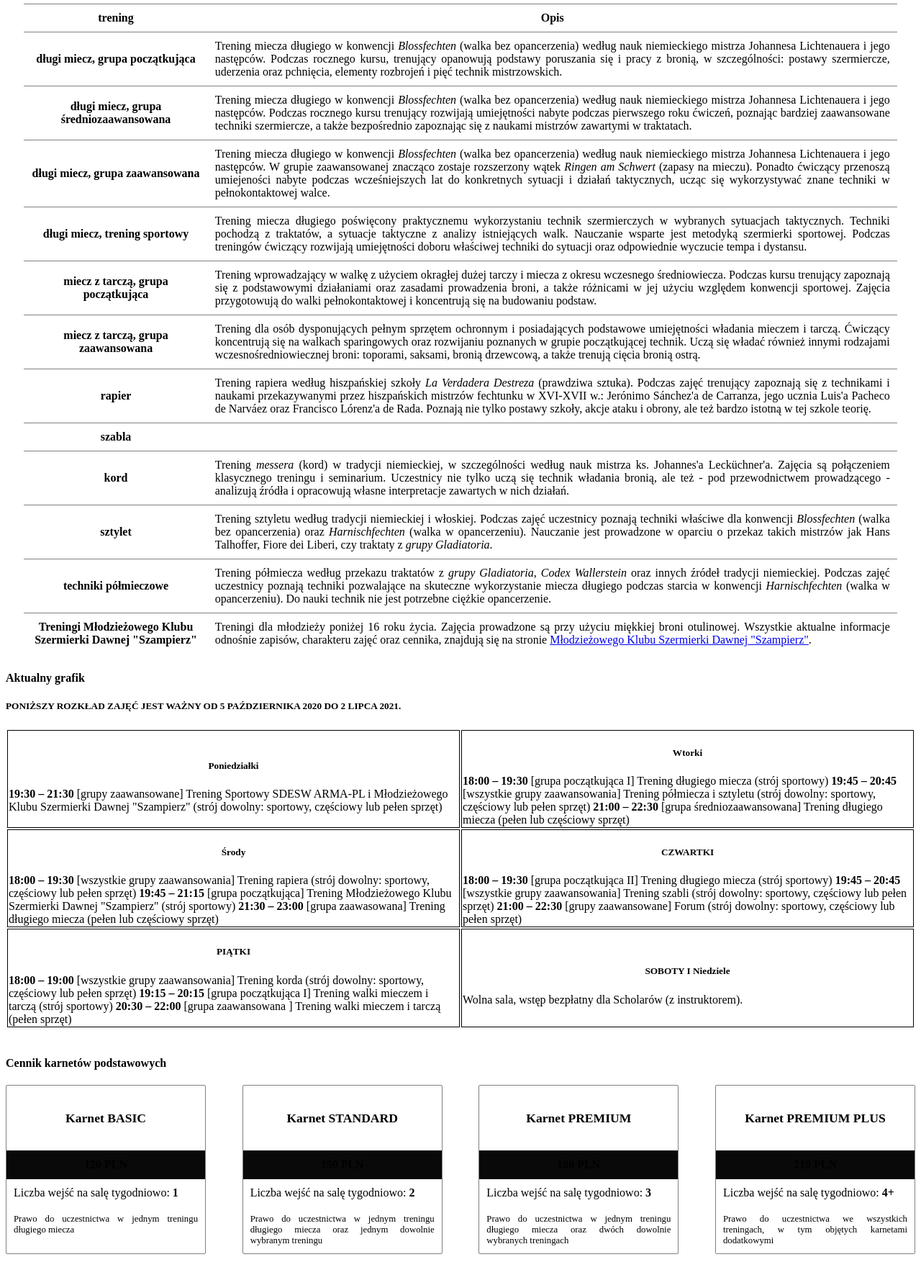
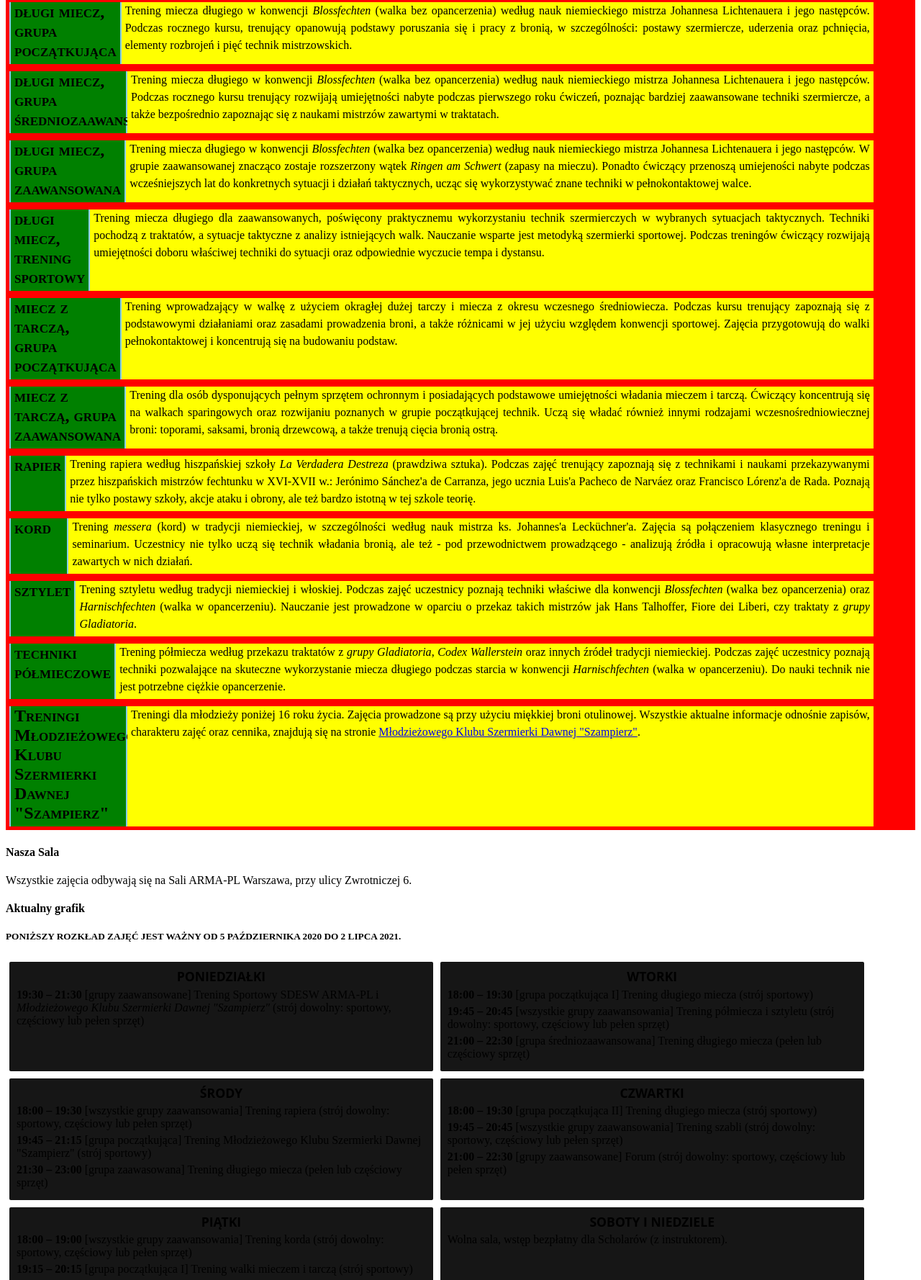
Before and after one commit to Prokop6/HSW-rekrutacja, a plain HTML site: page index.html in a window 1280 px wide. Shown: the part 341-2119 px from the top of the page at 72% size. Drawn offline with Linux system fonts and the light colour scheme.

Commit message:
Develop (#2)
* functional code inserted

* media links corrected

* RWD styles added

* tables redesigned for RWD

* rendering Functions adapted for RWS

```diff
--- a/css/styles.css
+++ b/css/styles.css
@@ -34,7 +34,6 @@
     margin-left: 2%
 }
 .fbInlinePhoto{
-    border:2px solid gray;
     width:150px;
     height:150px;
     flex-basis: 150px;
@@ -108,8 +107,97 @@
     font-size: .8rem;
     text-align: justify;
 }
-.trainingChart td{
-    width: 50%;
-    text-align: left;
-    border: 1px solid black;
+.training_spec {
+    display: flex;
+    flex-direction: row;
+    flex-wrap: wrap;
 }
+.day_spec{
+    background-color: #161616;
+    border-radius: 2px;
+    padding: 10px;
+    margin: 5px;
+    width: 45%;
+}
+.weekday {
+    text-align: center;
+    margin-top: 0;
+    text-transform: uppercase;
+    font-weight: bold;
+    line-height: 1.2;
+    font-family: Open Sans;
+    font-size: 1.1em;
+}
+.day_spec p{
+    margin: 5px 0;
+}
+.instructor_section_styles{
+    background-color: #81d742;
+}
+.instructor_section_styles .fbInlinePhoto {
+    width: 70%;
+    height: auto;
+}
+.training_overview {
+    display: flex;
+    flex-direction: column;
+    flex-wrap: nowrap;
+    background-color:red
+}
+.training_details {
+    display: flex;
+    flex-direction: row;
+    flex-wrap: nowrap;
+    background-color: skyblue;
+    margin: 5px;
+    max-width: 95%;
+}
+.training_name_field {
+    width: 10rem;
+    background-color: green;
+    margin: 0 2px;
+}
+.training_name_field p{
+    font-size: 1.5rem;
+    font-weight: bold;
+    font-variant: small-caps;
+    margin: 0 5px 5px 5px;
+}
+.training_description_field {
+    text-align: justify;
+    background-color: yellow;
+    margin-top: 0;
+    line-height: 1.5rem;
+}
+.training_description_field p{
+    margin: 0 5px 5px 5px;
+}
+@media only screen and (max-width: 450px) {
+    .pricingSection{
+        justify-content: space-around;
+    }
+ .price-card,
+ .pricingSection.additional .price-card,
+ .pricingSection.Svinfylking .price-card {
+    width: 75%;
+
+}
+ .fbInlineTable {
+    flex-direction: column;
+ }
+ .fbInlinePhoto {
+    width: 100%;
+ }
+ .training_spec {
+    flex-direction: column;
+ }
+.day_spec {
+    width: 90%;
+ }
+.training_details {
+    flex-direction: column;
+}
+.training_name_field {
+    width: 75%;
+}
+}
--- a/index.html
+++ b/index.html
@@ -8,6 +8,7 @@
     <script src="js/scripts.js" defer></script>
 </head>
 <body>
+<article>
         <div id="introduction" class="introduction">
             <p class="introductionNote">Mieszkasz w Warszawie i myślisz o rozpoczęciu trenowania DESW? Doskonale - wybierz swój trening i zgłoś się na zajęcia teraz!
             </p>
@@ -25,51 +26,69 @@
                     <div id="mark4TrainingDescriptions"></div>
                 </div>
                 <div id="trainingSchedule">
+    <h4>Nasza Sala</h4>
+    <p>Wszystkie zajęcia odbywają się na Sali ARMA-PL Warszawa, przy ulicy Zwrotniczej 6.</p>
                     <h4>Aktualny grafik</h4>
                     <h5>PONIŻSZY ROZKŁAD ZAJĘĆ JEST WAŻNY OD 5 PAŹDZIERNIKA 2020 DO 2 LIPCA 2021.</h5>
-<table class="trainingChart">
-<tbody>
-<tr>
-<td>
-<h5 style="text-align: center;">Poniedziałki</h5>
-<strong>19:30 – 21:30</strong> [grupy zaawansowane] Trening Sportowy SDESW ARMA-PL i <span style="font-family: inherit; font-size: inherit;">Młodzieżowego Klubu Szermierki Dawnej "Szampierz"  (</span><span style="font-family: inherit; font-size: inherit;">strój dowolny: sportowy, częściowy lub pełen sprzęt)</span></td>
-<td>
-<h5 style="text-align: center;">Wtorki</h5>
-<strong>18:00 – 19:30</strong> [grupa początkująca I] Trening długiego miecza  (strój sportowy)
 
-<strong>19:45 – 20:45</strong> [wszystkie grupy zaawansowania] Trening półmiecza i sztyletu (strój dowolny: sportowy, częściowy lub pełen sprzęt)
-
-<strong>21:00 – 22:30</strong> [grupa średniozaawansowana] Trening długiego miecza (pełen lub częściowy sprzęt)</td>
-</tr>
-<tr>
-<td>
-<h5 style="text-align: center;">Środy</h5>
-<strong>18:00 – 19:30</strong> [wszystkie grupy zaawansowania] Trening rapiera (strój dowolny: sportowy, częściowy lub pełen sprzęt)
-<strong>19:45 – 21:15</strong> [grupa początkująca] Trening <span style="font-family: inherit; font-size: inherit;">Młodzieżowego Klubu Szermierki Dawnej "Szampierz" </span>(strój sportowy)
-
-<strong>21:30 – 23:00</strong> [grupa zaawasowana] Trening długiego miecza  (pełen lub częściowy sprzęt)</td>
-<td>
-<h5 style="text-align: center;">CZWARTKI</h5>
-<strong>18:00 – 19:30</strong> [grupa początkująca II] Trening długiego miecza  (strój sportowy)
-
-<strong>19:45 – 20:45</strong> [wszystkie grupy zaawansowania] Trening szabli (strój dowolny: sportowy, częściowy lub pełen sprzęt)
-
-<strong>21:00 – 22:30</strong> [grupy zaawansowane] Forum (strój dowolny: sportowy, częściowy lub pełen sprzęt)</td>
-</tr>
-<tr>
-<td>
-<h5 style="text-align: center;">PIĄTKI</h5>
-<strong>18:00 – 19:00</strong> [wszystkie grupy zaawansowania] Trening korda (strój dowolny: sportowy, częściowy lub pełen sprzęt)
-
-<strong>19:15 – 20:15</strong> [grupa początkująca I] Trening walki mieczem i tarczą (strój sportowy)
-
-<strong>20:30 – 22:00</strong> [grupa zaawansowana ] Trening walki mieczem i tarczą (pełen sprzęt)</td>
-<td>
-<h5 style="text-align: center;">SOBOTY I Niedziele</h5>
-Wolna sala, wstęp bezpłatny dla Scholarów (z instruktorem).</td>
-</tr>
-</tbody>
-</table>
+                    <div class="training_spec">
+                        <div class="day_spec">
+                            <div class="weekday">
+                                Poniedziałki
+                            </div>
+                            <div class="training_clases">
+                                <p><strong>19:30 – 21:30</strong> [grupy zaawansowane] Trening Sportowy SDESW ARMA-PL i <em>Młodzieżowego Klubu Szermierki Dawnej "Szampierz"</em>  (strój dowolny: sportowy, częściowy lub pełen sprzęt)</p>
+                            </div>
+                        </div>
+                        <div class="day_spec">
+                            <div class="weekday">
+                                Wtorki
+                            </div>
+                            <div class="training_clases">
+                                <p><strong>18:00 – 19:30</strong> [grupa początkująca I] Trening długiego miecza  (strój sportowy)</p>
+                                <p><strong>19:45 – 20:45</strong> [wszystkie grupy zaawansowania] Trening półmiecza i sztyletu (strój dowolny: sportowy, częściowy lub pełen sprzęt)</p>
+                                <p><strong>21:00 – 22:30</strong> [grupa średniozaawansowana] Trening długiego miecza (pełen lub częściowy sprzęt)</p>
+                            </div>
+                        </div>
+                        <div class="day_spec">
+                            <div class="weekday">
+                                Środy
+                            </div>
+                            <div class="training_clases">
+                                <p><strong>18:00 – 19:30</strong> [wszystkie grupy zaawansowania] Trening rapiera (strój dowolny: sportowy, częściowy lub pełen sprzęt)</p>
+                                <p><strong>19:45 – 21:15</strong> [grupa początkująca] Trening <span style="font-family: inherit; font-size: inherit;">Młodzieżowego Klubu Szermierki Dawnej "Szampierz" </span>(strój sportowy)</p>
+                                <p><strong>21:30 – 23:00</strong> [grupa zaawasowana] Trening długiego miecza  (pełen lub częściowy sprzęt)</p>
+                            </div>
+                        </div>
+                        <div class="day_spec">
+                            <div class="weekday">
+                                Czwartki
+                            </div>
+                            <div class="training_clases">
+                                <p><strong>18:00 – 19:30</strong> [grupa początkująca II] Trening długiego miecza  (strój sportowy)</p>
+                                <p><strong>19:45 – 20:45</strong> [wszystkie grupy zaawansowania] Trening szabli (strój dowolny: sportowy, częściowy lub pełen sprzęt)</p>
+                                <p><strong>21:00 – 22:30</strong> [grupy zaawansowane] Forum (strój dowolny: sportowy, częściowy lub pełen sprzęt)</p>
+                            </div>
+                        </div>
+                        <div class="day_spec">
+                            <div class="weekday">
+                                Piątki
+                            </div>
+                            <div class="training_clases">
+                                <p><strong>18:00 – 19:00</strong> [wszystkie grupy zaawansowania] Trening korda (strój dowolny: sportowy, częściowy lub pełen sprzęt)</p>
+                                <p><strong>19:15 – 20:15</strong> [grupa początkująca I] Trening walki mieczem i tarczą (strój sportowy)</p>
+                                <p><strong>20:30 – 22:00</strong> [grupa zaawansowana ] Trening walki mieczem i tarczą (pełen sprzęt)</p>
+                            </div>
+                        </div>
+                        <div class="day_spec">
+                            <div class="weekday">
+                                Soboty i Niedziele
+                            </div>
+                            <div class="training_clases">
+                                <p>Wolna sala, wstęp bezpłatny dla Scholarów (z instruktorem).</p>
+                            </div>
+                        </div>
+                    </div>
                 </div>
             </br>
                 <div id="pricing">
@@ -92,10 +111,11 @@
             </div>
     <div id="FAQ">
     <h3>Masz jeszcze jakieś pytania? </h3>
-Zajrzyj do naszego <a href="https://historycznesztukiwalki.pl/rekrutacja-faq/">działu FAQ!</a>
+    Zajrzyj do naszego <a href="https://historycznesztukiwalki.pl/rekrutacja/rekrutacja-faq/">działu FAQ!</a>
     </div>
                     <div id="JoinUs">
             <h3>Dołącz do nas!</h3>
-[wpforms id="1232"]
+    [wpforms id="1493"]
+    </article>
 </body>
 </html>
--- a/js/scripts.js
+++ b/js/scripts.js
@@ -26,7 +26,7 @@
     desc:"Trening miecza długiego w konwencji <em>Blossfechten</em> (walka bez opancerzenia) według nauk niemieckiego mistrza Johannesa Lichtenauera i jego następców. W grupie zaawansowanej znacząco zostaje rozszerzony wątek <em>Ringen am Schwert</em> (zapasy na mieczu). Ponadto ćwiczący przenoszą umiejeności nabyte podczas wcześniejszych lat do konkretnych sytuacji i działań taktycznych, ucząc się wykorzystywać znane techniki w pełnokontaktowej walce.",
     img:"LongswordAdvanced"}, {
     name:"długi miecz, trening sportowy",
-    desc:"Trening miecza długiego poświęcony praktycznemu wykorzystaniu technik szermierczych w wybranych sytuacjach taktycznych. Techniki pochodzą z traktatów, a sytuacje taktyczne z analizy istniejących walk. Nauczanie wsparte jest metodyką szermierki sportowej. Podczas treningów ćwiczący rozwijają umiejętności doboru właściwej techniki do sytuacji oraz odpowiednie wyczucie tempa i dystansu.",
+    desc:"Trening miecza długiego dla zaawansowanych, poświęcony praktycznemu wykorzystaniu technik szermierczych w wybranych sytuacjach taktycznych. Techniki pochodzą z traktatów, a sytuacje taktyczne z analizy istniejących walk. Nauczanie wsparte jest metodyką szermierki sportowej. Podczas treningów ćwiczący rozwijają umiejętności doboru właściwej techniki do sytuacji oraz odpowiednie wyczucie tempa i dystansu.",
     img:"LongswordSport"}, {
     name:"miecz z tarczą, grupa początkująca",
     desc:"Trening wprowadzający w walkę z użyciem okragłej dużej tarczy i miecza z okresu wczesnego średniowiecza. Podczas kursu trenujący zapoznają się z podstawowymi działaniami oraz zasadami prowadzenia broni, a także różnicami w jej użyciu względem konwencji sportowej. Zajęcia przygotowują do walki pełnokontaktowej i koncentrują się na budowaniu podstaw.",
@@ -37,9 +37,6 @@
     name:"rapier",
     desc:"Trening rapiera według hiszpańskiej szkoły <em>La Verdadera Destreza</em> (prawdziwa sztuka). Podczas zajęć trenujący zapoznają się z technikami i naukami przekazywanymi przez hiszpańskich mistrzów fechtunku w XVI-XVII w.: Jerónimo Sánchez'a de Carranza, jego ucznia Luis'a Pacheco de Narváez oraz Francisco Lórenz'a de Rada. Poznają nie tylko postawy szkoły, akcje ataku i obrony, ale też bardzo istotną w tej szkole teorię.",
     img:""}, {
-    name:"szabla",
-    desc:" ",
-    img:""}, {
     name:"kord",
     desc:"Trening <em>messera</em> (kord) w tradycji niemieckiej, w szczególności według nauk mistrza ks. Johannes'a Lecküchner'a. Zajęcia są połączeniem klasycznego treningu i seminarium. Uczestnicy nie tylko uczą się technik władania bronią, ale też - pod przewodnictwem prowadzącego - analizują źródła i opracowują własne interpretacje zawartych w nich działań.",
     img:"Messer"}, {
@@ -49,7 +46,7 @@
     name:"techniki półmieczowe",
     desc:"Trening półmiecza według przekazu traktatów z <em>grupy Gladiatoria</em>, <em>Codex Wallerstein</em> oraz innych źródeł tradycji niemieckiej. Podczas zajęć uczestnicy poznają techniki pozwalające na skuteczne wykorzystanie miecza długiego podczas starcia w konwencji <em>Harnischfechten</em> (walka w opancerzeniu). Do nauki technik nie jest potrzebne ciężkie opancerzenie.",
     img:"Halfsword"}, {
- name:`Treningi Młodzieżowego Klubu Szermierki Dawnej "Szampierz"`,
+    name:`Treningi Młodzieżowego Klubu Szermierki Dawnej "Szampierz"`,
     desc:`Treningi dla młodzieży poniżej 16 roku życia. Zajęcia prowadzone są przy użyciu miękkiej broni otulinowej. Wszystkie aktualne informacje odnośnie zapisów, charakteru zajęć oraz cennika, znajdują się na stronie <a href="https://www.szampierz.pl">Młodzieżowego Klubu Szermierki Dawnej "Szampierz"</a>.`,
     img:"SzapmpierzTrainings"}, {
     name:"Zajęcia indywidualne",
@@ -65,7 +62,7 @@
     {name:"ClubARMA",
     fullName:"Stowarzyszenie na rzecz Dawnych Europejskich Sztuk Walki ARMA-PL Warszawa",
     desc:" ",
-    img:"ARMA2a.png",
+    img:"ARMA_rob_500.png",
     about:"http://arma.lh.pl/waw/"},
     {name:"ClubSvinfylking",
     fullName:"Projekt Svinfylking",
@@ -73,7 +70,7 @@
     img:"Svinfylking.png",
     about:"http://svinfylking.cba.pl/o-projekcie/"},
     {name:"ClubSzampierz",
-    fullName:"Młodzierzowy Klub Szermierki Dawnej Szampierz",
+    fullName:`Młodzierzowy Klub Szermierki Dawnej "Szampierz"`,
     desc:" ",
     img:"Szampierz.jpg",
     about:"https://www.szampierz.pl/o-nas/"},
@@ -81,25 +78,22 @@
 listOfInstructors = [
     {name:"Konrad Świderek",
     desc:"Ze środowiskiem DESW związany od 2012 r. Instruktor prowadzący Warszawską Sekcję SDESW ARMA-PL. Instruktor sportu i badacz traktatów. Specjalizuje się w długim mieczu w konwencji <em>Blossfechten</em>, walce sztyletem, <em>Harnischfechten</em> (techniki półmieczowe) oraz rapierze według nauk szkoły <em>La Verdadera Destreza</em>. W nielicznych wolnych chwilach promotor i organizator wydarzeń związanych z DESW.",
-    photo:"PhotoKonrad.jpg"},
+    photo:"InstructorPhotoKonrad.jpg"},
     {name:"Paweł Adamiec",
     desc:"Pasjonat historii wczesnego średniowiecza zajmujący się od niemal 20 lat rekonstrukcją historyczną. Instruktor oraz badacz dawnych metod walki bronią białą m.in. sztyletem, rapierem, czy technikami półmieczowymi (<em>Harnischfechten</em>). Członek SDESW ARMA-PL. W szczególności w obrębie jego zainteresowań pozostaje wykorzystanie dużej tarczy w różnych epokach historycznych. W 2017 r. utworzył Projekt Svinfylking – grupę dedykowaną możliwie realistycznej rekonstrukcji walki z użyciem miecza i tarczy oraz innych broni znanych we wczesnym średniowieczu: toporów, włóczni, saksów itp. W Projekcie łączy teorię i badanie źródeł z praktyką opartą na pełnokontaktowej walce w konwencji DESW. ",
-    photo:"Pawel.png"},
+    photo:"InstructorPawel.png"},
     {name:"Ireneusz Nowak",
     desc:"Związany z DESW od 2008 r. Instruktor, badacz traktatów, sędzia na zawodach FEDER oraz organizator wydarzeń środowiskowych. Członek SDESW ARMA-PL. Interesuje się całościowym systemem Dawnych Europejskich Sztuk Walki, ze szczególnym uwzględnieniem fechtunku długim mieczem w konwencji <em>Blossfechten</em>, walki kordem (<em>Messer</em>), mieczem jednoręcznym z puklerzem oraz sztyletem. Jest również konstruktorem mieczy treningowych typu <em>fechtschwert</em>.",
-    photo:"PhotoIreneusz.jpg"},
+    photo:"InstructorPhotoIreneusz.jpg"},
     {name:"Jakub Wrzalik ",
     desc:"Trenuje szermierkę od 2009 r., a od 2011 r. w konwencji DESW. Instruktor, badacz traktatów oraz liczny medalista na zawodach międzynarodowych i krajowych. Członek SDESW ARMA-PL. W kręgu jego zainteresowań znajduje się walka długim mieczem w konwencji <em>Blossfechten</em> oraz <em>Ringen</em> (zapasy historyczne). Jest również instruktorem Młodzieżowego Klubu Szermierki Dawnej „Szampierz”. Podczas zajęć przykłada dużą wagę do treningu ogólnorozwojowego i poprawy całości zdolności motorycznych ucznia.",
-    photo:"example.png"},
+    photo:"Kuba.jpg"},
     {name:"Krzysztof Janus",
     desc:"Trenuje szermierkę historyczną od 2014 r. Instruktor, badacz traktatów oraz zawodnik na ogólnopolskich zawodach FEDER. Instruktor sportu i członek SDESW ARMA-PL. Uczestnik licznych warsztatów i szkoleń. Bada źródła z zakresu długiego miecza w konwencji <em>Blossfechten</em> oraz <em>Ringen</em> (zapasy historyczne). Jest również instruktorem Młodzieżowego Klubu Szermierki Dawnej „Szampierz”. W nauczaniu stawia na czerpanie radości z szermierki oraz stałe doskonalenie technik i charakteru.",
-    photo:"Krzysztof.png"},
-    {name:"Piotr Grygiel",
-    desc:" ",
-    photo:"example.png"},
+    photo:"InstructorKrzysztof.png"},
     {name:"Aleksander Szczęsny",
     desc:"Trenuje szermierkę od 2006 roku, a szermierkę europejską od 2010 roku. Ściśle związany z DESW od 2018 r. Członek SDESW ARMA-PL. Badacz traktatów i instruktor walki kordem (<em>Messer</em>) według tradycji mistrza ks. Joahanesa Leckuchnera. W nauczaniu stawia na dokładne odwzorowanie technik traktatowych.",
-    photo:"example.png"}
+    photo:"LogoARMA_rob_500.png"}
 ]
 function renderOrganisationSection (inputInfo) {
     let insertionSite = document.getElementById('mark4organisations')
@@ -121,7 +115,8 @@
 
         infoLink.setAttribute("href", `${inputInfo[i].about}`)
         namePar.innerText = `${inputInfo[i].fullName}`
-        logoImg.setAttribute("src", `https://dev.historycznesztukiwalki.pl/wp-content/uploads/2020/09/Logo${inputInfo[i].img}`)
+        logoImg.setAttribute("src", `https://historycznesztukiwalki.pl/wp-content/uploads/2020/09/Logo${inputInfo[i].img}`)
+
 
         logoDiv.append(logoImg)
         nameDiv.append(namePar)
@@ -177,46 +172,32 @@
 };
 function renderTrainingTable(inputData) {
     let insertionSite = document.getElementById("mark4TrainingDescriptions")
-    let mainTable = document.createElement('table')
-    mainTable.className="trainingTable"
-    mainTable.setAttribute("class","trainingTable")
-    let headerRow = document.createElement('tr')
-    let trainingNameH = document.createElement('th')
-    trainingNameH.setAttribute("class","tableColumnTrainingNames")
-    let trainingDesciptionsH = document.createElement('th')
-    trainingNameH.textContent=`trening`
-    trainingDesciptionsH.textContent=`Opis`
-    trainingNameH.className =
-    trainingDesciptionsH.className =
-    headerRow.append(trainingNameH)
-    headerRow.append(trainingDesciptionsH)
-    mainTable.append(headerRow)
+    let trainingOverview = document.createElement("div")
+    trainingOverview.className = "training_overview"
+
     for (let i=0; i<inputData.length-1; i++) {
+        let trainingDetails = document.createElement("div")
+        let trainingNameField = document.createElement("div")
+        let trainingDescriptionField = document.createElement("div")
 
-        let textRow = document.createElement('tr')
-        let trainingNameD = document.createElement('td')
-        let trainingDescriptionsD = document.createElement('td')
+        trainingDetails.className="training_details"
+        trainingNameField.className="training_name_field"
+        trainingDescriptionField.className="training_description_field"
 
-        trainingNameD.className = "trainingTableRowhead"
-        //let trainingDescBG = document.createElement("img")
+        trainingNameFieldText = document.createElement("p")
+        trainingDescriptionFieldText = document.createElement("p")
 
-        trainingDescriptionsD.className
-        trainingNameD.className
-        // trainingDescBG.className = " "
+        trainingNameFieldText.innerText = `${inputData[i].name}`
+        trainingDescriptionFieldText.innerHTML  =JSON.parse(JSON.stringify(`${inputData[i].desc}`))
 
-        trainingNameD.textContent = `${inputData[i].name}`
-        trainingDescriptionsD.innerHTML = JSON.parse(JSON.stringify(inputData[i].desc))
-        // trainingDescBG.setAttribute("src",`https://dev.historycznesztukiwalki.pl/wp-content/uploads/2020/09/Codex${inputData[i].photo}.png`)
+        trainingNameField.appendChild(trainingNameFieldText)
+        trainingDescriptionField.appendChild(trainingDescriptionFieldText)
 
-        // trainingDescriptionsD.append(trainingDescBG)
-
-        textRow.append(trainingNameD)
-        textRow.append(trainingDescriptionsD)
-
-        mainTable.append(textRow)
+        trainingDetails.append(trainingNameField)
+        trainingDetails.append(trainingDescriptionField)
+        trainingOverview.append(trainingDetails)
     };
-    insertionSite.append(mainTable)
-    // insertionSite.setAttribute("id","TrainingDescriptions")
+    insertionSite.append(trainingOverview)
 };
 function renderInstructorsSection(inputData){
     let insertionSite = document.getElementById("mark4instructorDetails")
@@ -227,13 +208,16 @@
         let InstrPhoto = document.createElement("img")
         let photoDiv = document.createElement("div")
 
+        insertionSite.className ="instructor_section_styles"
+
         InstrChart.className = "fbInlineText"
         photoDiv.className = "fbInlinePhoto"
         descriptionSection.className = "fbInlineTable"
 
         InstrName.textContent = inputData[i].name
         InstrChart.innerHTML = JSON.parse(JSON.stringify(inputData[i].desc))
-        InstrPhoto.setAttribute("src",`https://historycznesztukiwalki.pl/wp-content/uploads/2020/09/Instructor${inputData[i].photo}`)
+
+        InstrPhoto.setAttribute("src",`https://historycznesztukiwalki.pl/wp-content/uploads/2020/09/${inputData[i].photo}`)
 
         photoDiv.append(InstrPhoto)
         descriptionSection.append(photoDiv)
```
Lines whose indentation alone changed are shown as unchanged.
